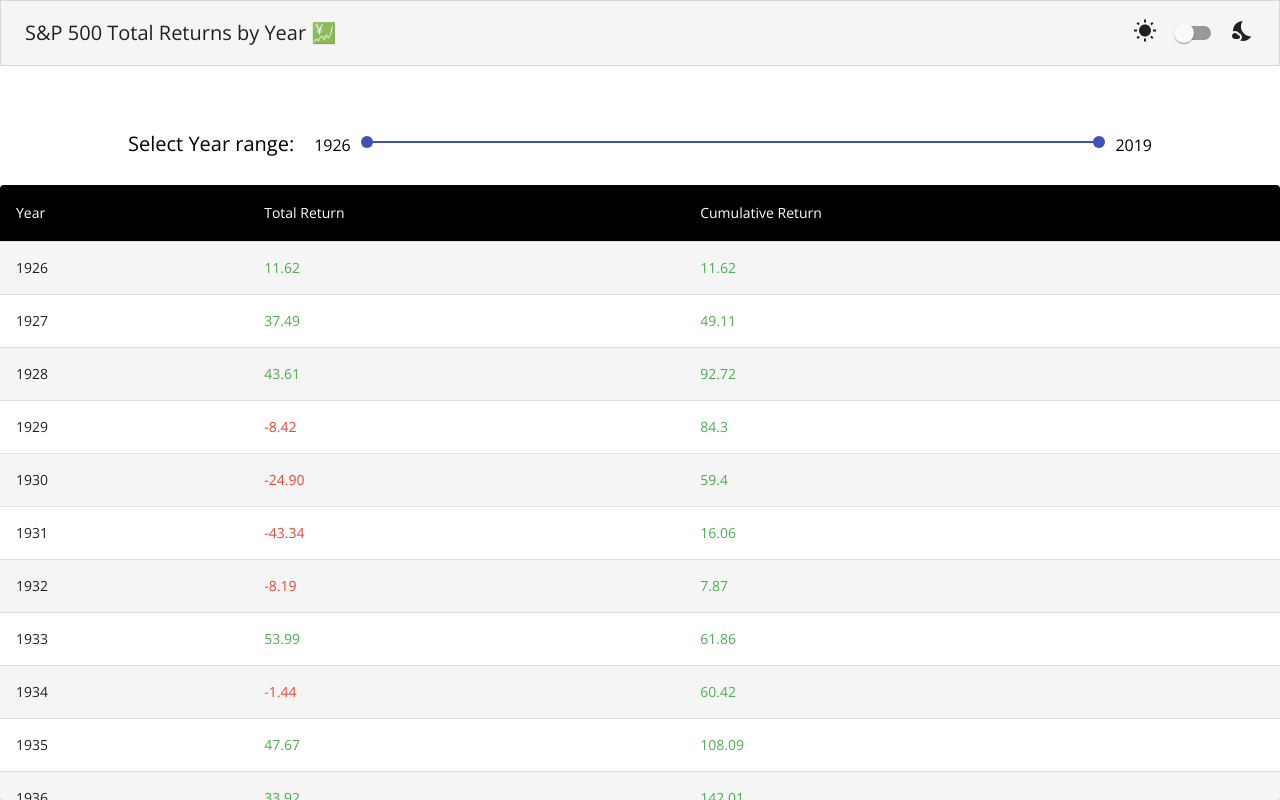
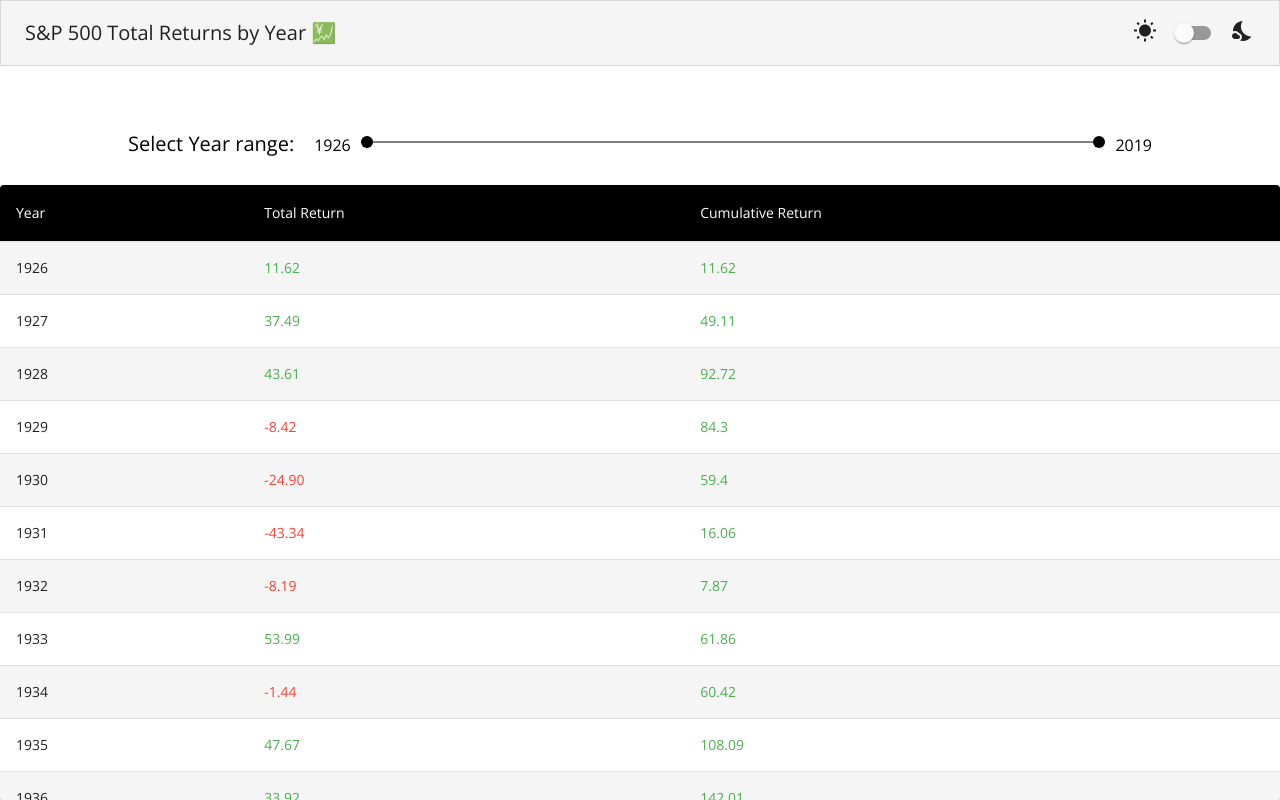
Before and after one commit to bhuvanmalik007/sp-returns, a React (Create React App) app: page / in a window 1280 px wide. Built offline with nearby package versions, Linux system fonts and the light colour scheme; the HTML template or start-up script is replaced by a standard one.

Commit message:
added typechecking With PropTypes, changed slider colors, updated README

```diff
--- a/src/App.js
+++ b/src/App.js
@@ -68,6 +68,16 @@
             '"Segoe UI Symbol"',
           ].join(","),
         },
+        overrides: {
+          MuiSlider: {
+            thumb: {
+              color: "black",
+            },
+            track: {
+              color: "grey",
+            },
+          },
+        },
       }),
     [darkMode]
   );
--- a/src/components/Header.js
+++ b/src/components/Header.js
@@ -7,6 +7,7 @@
 import NightsStayIcon from "@material-ui/icons/NightsStay";
 import WbSunnyIcon from "@material-ui/icons/WbSunny";
 import Grid from "@material-ui/core/Grid";
+import PropTypes from "prop-types";
 import Emoji from "./Emoji";
 
 const useStyles = makeStyles(({ breakpoints }) => ({
@@ -58,3 +59,8 @@
     </AppBar>
   );
 }
+
+Header.propTypes = {
+  darkMode: PropTypes.bool.isRequired,
+  setDarkMode: PropTypes.func.isRequired,
+};
--- a/src/components/SliderComponent.js
+++ b/src/components/SliderComponent.js
@@ -1,6 +1,15 @@
 import React from "react";
 import Grid from "@material-ui/core/Grid";
 import Slider from "@material-ui/core/Slider";
+import PropTypes from "prop-types";
+import { makeStyles } from "@material-ui/core/styles";
+
+const useStyles = makeStyles(() => ({
+  slider: {
+    trackColor: "yellow",
+    selectionColor: "red",
+  },
+}));
 
 export default function SliderComponent({
   sliderRange,
@@ -8,11 +17,14 @@
   sliderMin,
   sliderMax,
 }) {
+  const classes = useStyles();
+
   return (
     <Grid container spacing={2} alignItems="center" width="80%" mb={3} mt={10}>
       <Grid item>{sliderRange[0]}</Grid>
       <Grid item xs>
         <Slider
+          className={classes.slider}
           value={sliderRange}
           onChange={handleSliderChange}
           valueLabelDisplay="auto"
@@ -27,3 +39,10 @@
     </Grid>
   );
 }
+
+SliderComponent.propTypes = {
+  sliderRange: PropTypes.arrayOf(PropTypes.number).isRequired,
+  handleSliderChange: PropTypes.func.isRequired,
+  sliderMin: PropTypes.number.isRequired,
+  sliderMax: PropTypes.number.isRequired,
+};
```
Also changed, not shown: src/components/BodyBox.js (+6 -1 lines), src/components/ReturnsTable.js (+7 -1 lines), src/components/SliderAreaBox.js (+6 -1 lines), 1 other file (tests, documents, lock files or other folders).
